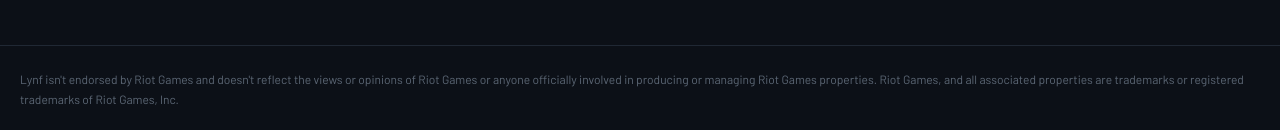
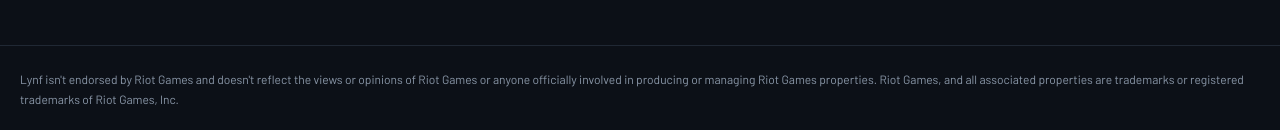
Before and after one commit to LynfGG/Lynf, a React (Vite) app in the folder apps/frontend/: page / in a window 1280 px wide. Shown: the part 667-797 px from the top of the page. Built offline with nearby package versions, Linux system fonts and the light colour scheme; no server answers.

Commit message:
fix(frontend): improve riot-legal-notice contrast ratio to 6.42:1
- Change text-ink-faint (#5c6775, 3.31:1) to text-ink-muted (#8a97a8, 6.42:1)
- Remove unused --color-ink-faint from theme variables
- Ensures Riot legal notice meets accessibility requirement (4.5:1 minimum)

```diff
--- a/apps/frontend/src/components/features/riot-legal-notice.tsx
+++ b/apps/frontend/src/components/features/riot-legal-notice.tsx
@@ -8,5 +8,5 @@
 export default function RiotLegalNotice() {
     const { t } = useTranslation();
 
-    return <p className="text-xs leading-relaxed text-ink-faint">{t('legal.riot')}</p>;
+    return <p className="text-xs leading-relaxed text-ink-muted">{t('legal.riot')}</p>;
 }
--- a/apps/frontend/src/styles.css
+++ b/apps/frontend/src/styles.css
@@ -7,7 +7,6 @@
     --color-line: #202834;
     --color-ink: #e6eaf0;
     --color-ink-muted: #8a97a8;
-    --color-ink-faint: #5c6775;
     --color-gold: #c8a24a;
     --color-win: #5ba0e0;
     --color-loss: #e0726a;
```
